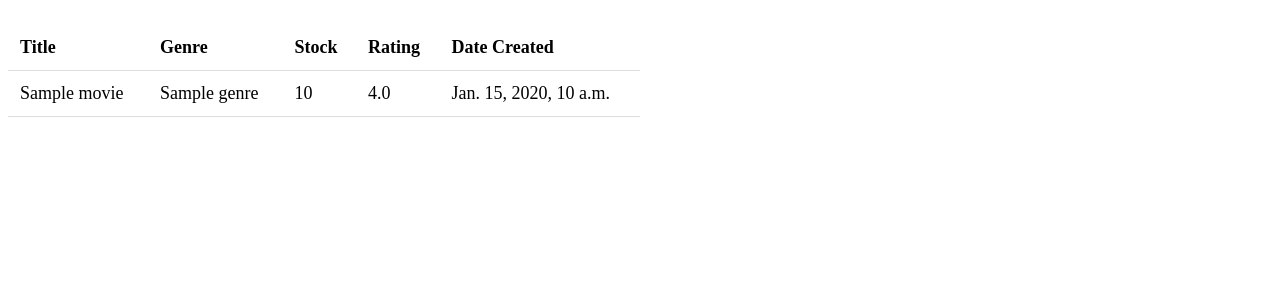
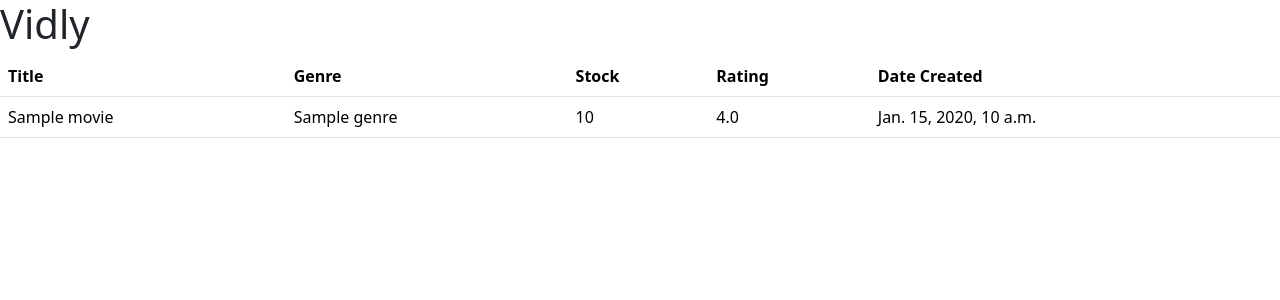
Before and after one commit to aganyo360/Codeacademy-project1, a Django app: page /movies/ in a window 1280 px wide. Shown: the top 300 px of the page. Run offline with Django 5.2, Linux system fonts and the light colour scheme; tables that the repository leaves empty hold one stand-in row (values such as "Sample post").

Commit message:
updated index page

```diff
--- a/movies/templates/movies/index.html
+++ b/movies/templates/movies/index.html
@@ -1,17 +1,7 @@
-<style>
-    table {
-        width: 50%;
-        border-collapse: collapse;
-        margin: 25px 0;
-        font-size: 18px;
-        text-align: left;
-    }
-    th, td {
-        padding: 12px;
-        border-bottom: 1px solid #ddd;
-    }
-    tr:hover {background-color: #f5f5f5;}
-</style>
+{% extends "movies/base.html" %}
+
+
+{% block content %}
 <table class="table">
     <thead>
 
@@ -42,3 +32,5 @@
         {% endfor %}
     </tbody>
 </table>
+
+{% endblock %}
```
